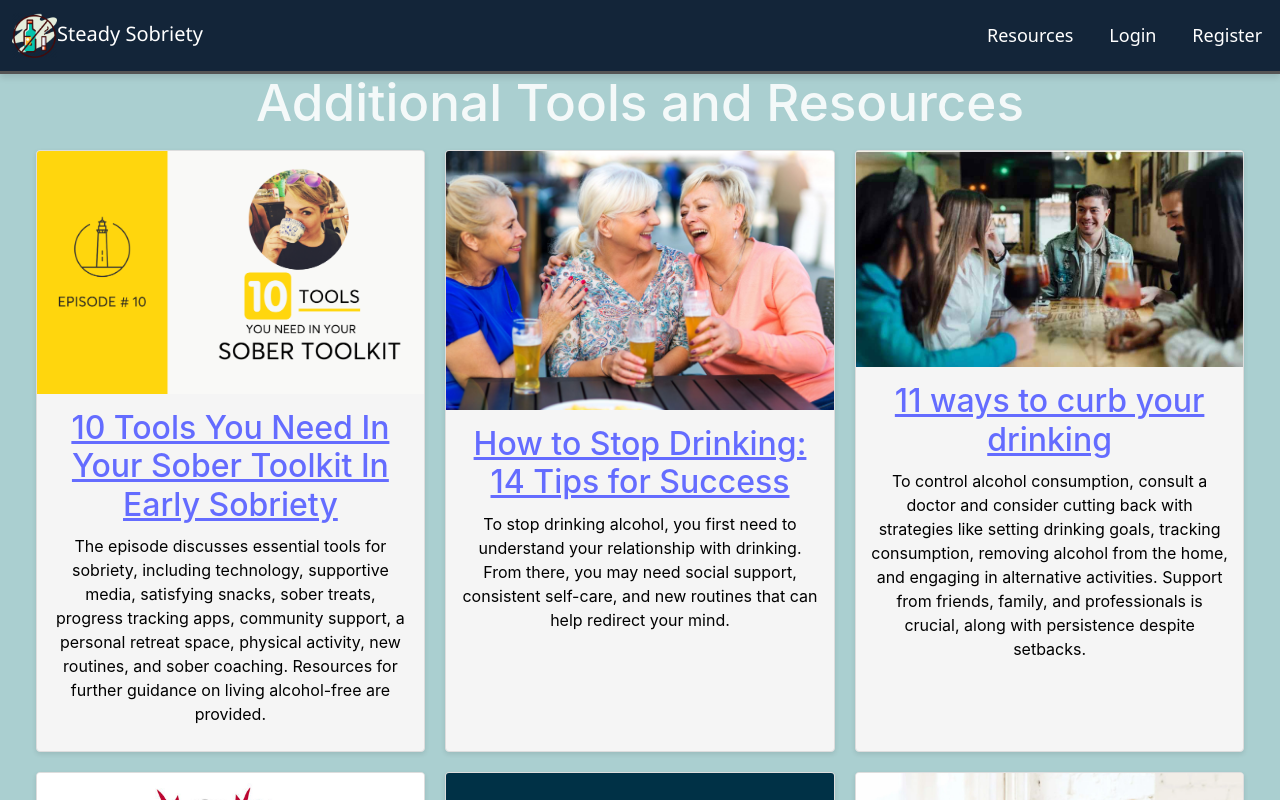
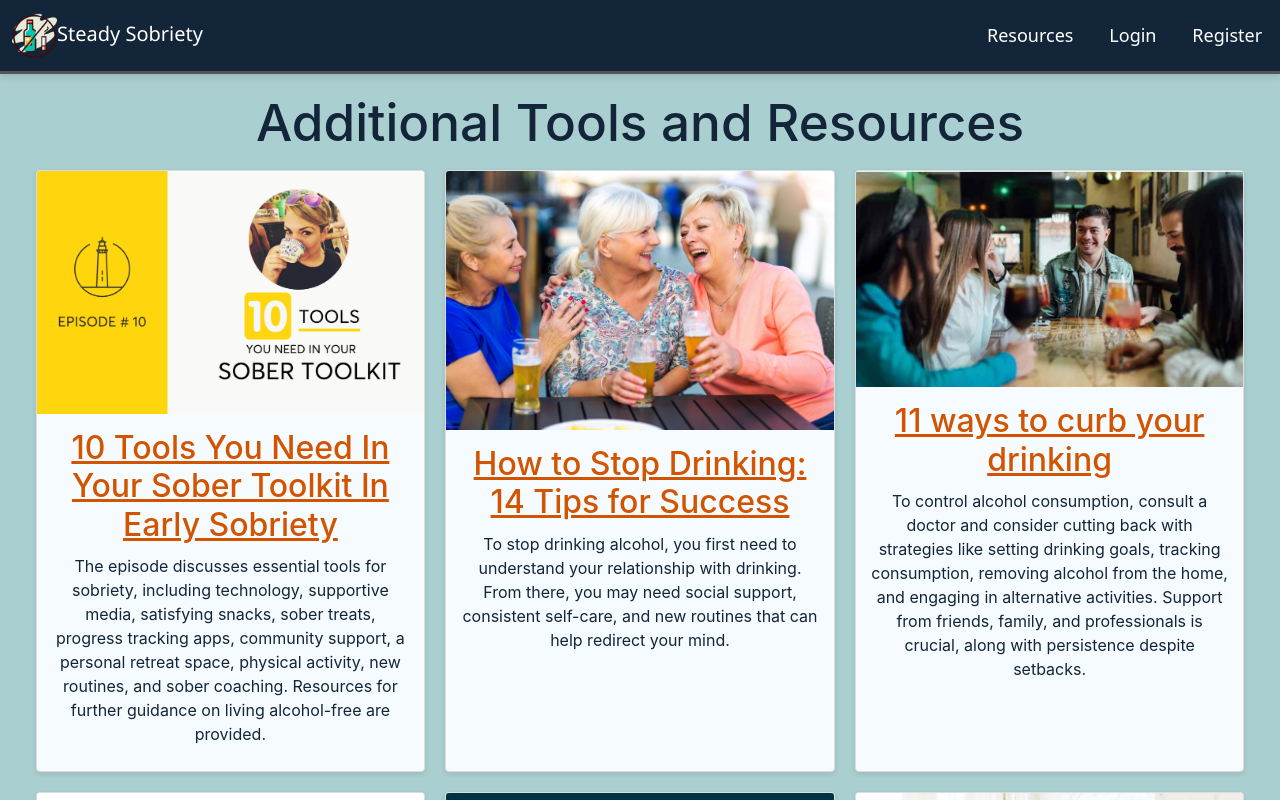
Before and after one commit to yuqihu1103/SteadySobriety, a React (Vite) app in the folder front/: page / in a window 1280 px wide. Both pictures are taken after a click on the link "Resources". Shown: the top 800 px of the page. Built offline with nearby package versions, Linux system fonts and the light colour scheme; no server answers.

Commit message:
apply color palette

```diff
--- a/front/src/components/Resources.jsx
+++ b/front/src/components/Resources.jsx
@@ -46,7 +46,7 @@ const Resources = () => {
 
   return (
     <div className="resources">
-      <h1 className="resource-title">Additional Tools and Resources</h1>
+      <h1 className="main-resource-title">Additional Tools and Resources</h1>
       <div className="resource-cards-container">
         {resources1.map((resource, index) => (
           <div key={index} className="resource-card">
--- a/front/src/styles/Resources.css
+++ b/front/src/styles/Resources.css
@@ -1,7 +1,3 @@
-.resource-title {
-  margin: 3%;
-}
-
 .resource-cards-container {
   display: flex;
   flex-wrap: wrap; /* Allow the cards to wrap to the next line */
@@ -19,7 +15,7 @@
   border-radius: 4px;
   overflow: hidden;
   box-shadow: 0 2px 5px rgba(0, 0, 0, 0.1);
-  background-color: #f5f5f5;
+  background-color: #f6fbff;
 }
 
 .resource-image img {
@@ -34,21 +30,29 @@
 
 .resource-title-link {
   text-decoration: underline;
+  color: #d35400;
 }
 
 .resource-title-link:hover {
-  color: rgb(25, 25, 128);
+  color: #eb9155;
+}
+
+.main-resource-title {
+  margin-top: 20px;
+  margin-bottom: 10px;
+  color: #132539;
 }
 
 .resource-title {
   margin-top: 0;
   margin-bottom: 10px;
+  color: #d35400;
 }
 
 .resource-description {
   margin: 0;
   margin-bottom: 10px;
-  color: black;
+  color: #132539;
 }
 
 .resource-rating {
```
